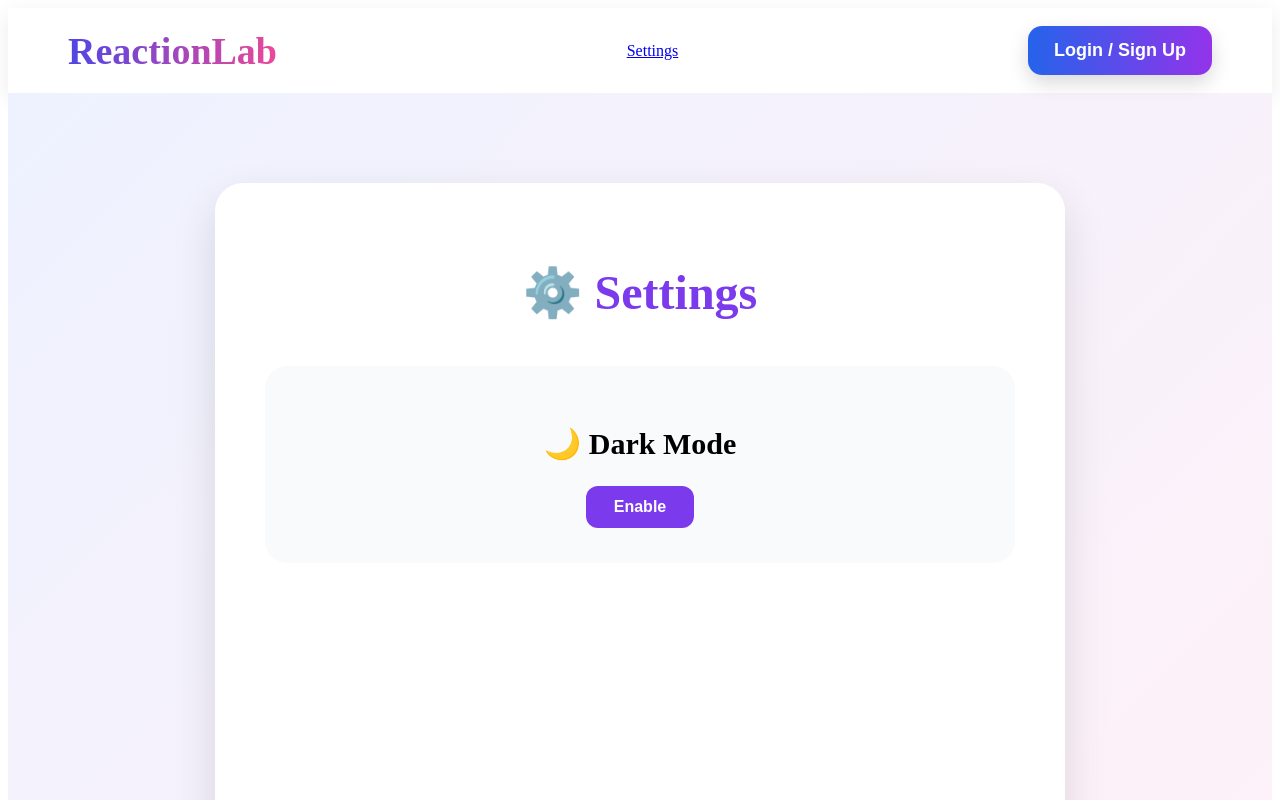
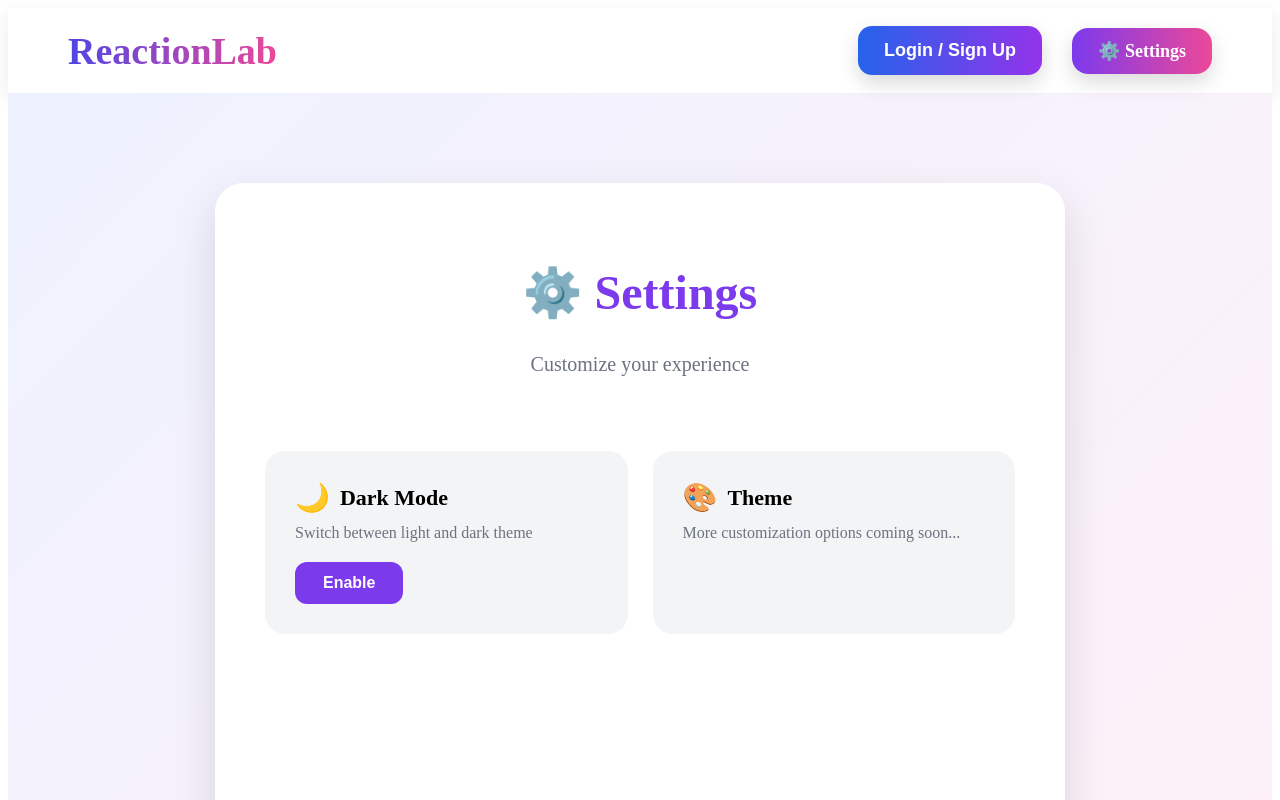
Before and after one commit to Antonnbb/Nettipeli, a React app in the folder nettipeli/frontend/: page /settings in a window 1280 px wide. Shown: the top 800 px of the page. Built offline with nearby package versions, Linux system fonts and the light colour scheme; the HTML template or start-up script is replaced by a standard one.

Commit message:
settings osiosta ja linkistä tehty hienompi ja huomaavaisempi

```diff
--- a/nettipeli/frontend/pages/navbar.css
+++ b/nettipeli/frontend/pages/navbar.css
@@ -72,3 +72,32 @@
   transform: translateY(-2px);
   box-shadow: 0 12px 25px rgba(0,0,0,0.2);
 }
+
+.settings-link {
+  display: flex;
+  align-items: center;
+  gap: 8px;
+
+  text-decoration: none;
+  font-size: 18px;
+  font-weight: 600;
+
+  padding: 12px 26px;
+  border-radius: 16px;
+
+  background: linear-gradient(90deg, #7c3aed, #ec4899);
+  color: white;
+
+  box-shadow: 0 8px 20px rgba(0,0,0,0.15);
+  transition: 0.2s;
+}
+
+.settings-link:hover {
+  transform: translateY(-2px) scale(1.03);
+  box-shadow: 0 12px 25px rgba(0,0,0,0.2);
+}
+
+body.dark .settings-link {
+  background: linear-gradient(90deg, #9333ea, #f472b6);
+  color: white;
+}
--- a/nettipeli/frontend/pages/navbar.jsx
+++ b/nettipeli/frontend/pages/navbar.jsx
@@ -15,8 +15,6 @@ export default function Navbar() {
       <Link to="/home" className="logo">
         <span>ReactionLab</span>
       </Link>
-      <Link to="/settings">Settings</Link>
-
 
 
       <div className="nav-right">
@@ -35,6 +33,10 @@ export default function Navbar() {
             </button>
           </>
         )}
+
+        <Link to="/settings" className="settings-link">
+        ⚙️ Settings
+      </Link>
       </div>
     </nav>
   );
--- a/nettipeli/frontend/pages/settings.css
+++ b/nettipeli/frontend/pages/settings.css
@@ -58,3 +58,63 @@
   background: #6d28d9;
   transform: translateY(-2px);
 }
+
+.settings-sub {
+  color: #9ca3af;
+  margin-bottom: 30px;
+}
+
+.settings-grid {
+  display: flex;
+  gap: 25px;
+  margin-top: 30px;
+}
+
+.setting-box {
+  flex: 1;
+  background: #f3f4f6;
+  padding: 30px;
+  border-radius: 20px;
+  text-align: left;
+  transition: 0.2s;
+}
+
+.setting-box:hover {
+  transform: translateY(-4px);
+  box-shadow: 0 12px 30px rgba(0,0,0,0.15);
+}
+
+.setting-header {
+  display: flex;
+  align-items: center;
+  gap: 10px;
+}
+
+.setting-header span {
+  font-size: 28px;
+}
+
+.setting-header h2 {
+  margin: 0;
+  font-size: 22px;
+}
+
+.setting-box p {
+  margin: 10px 0 20px;
+  color: #6b7280;
+}
+
+.setting-box button {
+  background: #7c3aed;
+  color: white;
+  border: none;
+  padding: 12px 28px;
+  border-radius: 12px;
+  font-weight: bold;
+  cursor: pointer;
+  transition: 0.2s;
+}
+
+.setting-box button:hover {
+  background: #6d28d9;
+}
--- a/nettipeli/frontend/pages/settings.jsx
+++ b/nettipeli/frontend/pages/settings.jsx
@@ -25,13 +25,34 @@ export default function Settings() {
       <div className="settings-page">
         <div className="settings-card">
           <h1>⚙️ Settings</h1>
+          <p className="settings-sub">Customize your experience</p>
 
-          <div className="setting-box">
-            <h2>🌙 Dark Mode</h2>
+          <div className="settings-grid">
 
-            <button onClick={toggleDarkMode}>
-              {darkMode ? "Disable" : "Enable"}
-            </button>
+            {/* DARK MODE */}
+            <div className="setting-box">
+              <div className="setting-header">
+                <span>🌙</span>
+                <h2>Dark Mode</h2>
+              </div>
+
+              <p>Switch between light and dark theme</p>
+
+              <button onClick={toggleDarkMode}>
+                {darkMode ? "Disable" : "Enable"}
+              </button>
+            </div>
+
+            {/* EXTRA (valmis lisäykseen myöhemmin) */}
+            <div className="setting-box">
+              <div className="setting-header">
+                <span>🎨</span>
+                <h2>Theme</h2>
+              </div>
+
+              <p>More customization options coming soon...</p>
+            </div>
+
           </div>
         </div>
       </div>
```
